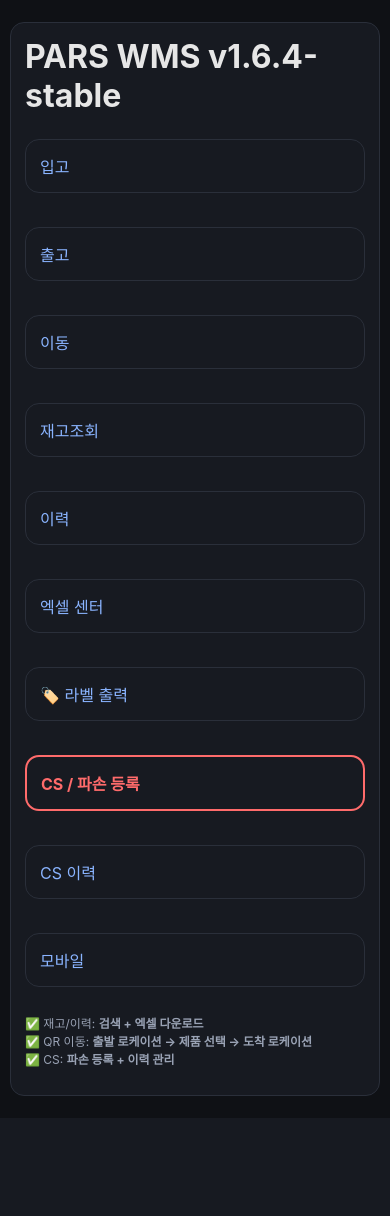
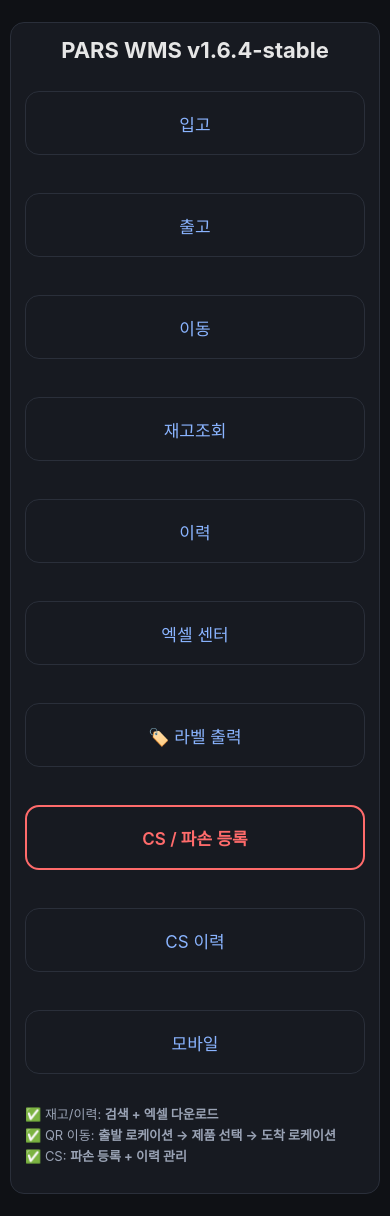
Before and after one commit to dlahtp44-prog/pars-001, a FastAPI app: page / in a window 390 px wide. Before the commit the page ends 1096 px from the top, so only its background shows below. Run offline with FastAPI, Linux system fonts and the light colour scheme.

Commit message:
Update index.html

```diff
--- a/app/templates/index.html
+++ b/app/templates/index.html
@@ -5,7 +5,71 @@
   <meta name="viewport" content="width=device-width, initial-scale=1"/>
   <link rel="stylesheet" href="/static/app.css"/>
   <title>PARS WMS</title>
+
+  <style>
+    /* =========================
+       기본 레이아웃 보강
+    ========================= */
+    .menu-grid {
+      display: grid;
+      grid-template-columns: repeat(2, 1fr);
+      gap: 12px;
+      margin-top: 16px;
+    }
+
+    .menu-grid .card {
+      text-align: center;
+      font-size: 15px;
+      padding: 14px 16px;
+      border-radius: 14px;
+    }
+
+    h1 {
+      margin-bottom: 10px;
+    }
+
+    /* =========================
+       📱 모바일 최적화
+    ========================= */
+    @media (max-width: 768px) {
+
+      h1 {
+        font-size: 22px;
+        text-align: center;
+      }
+
+      /* 메뉴를 1열로 */
+      .menu-grid {
+        grid-template-columns: 1fr;
+        gap: 14px;
+      }
+
+      /* 카드 터치 영역 확대 */
+      .menu-grid .card {
+        font-size: 17px;
+        padding: 18px 20px;
+        min-height: 64px;
+        display: flex;
+        align-items: center;
+        justify-content: center;
+      }
+
+      /* 강조 버튼 더 잘 보이게 */
+      .menu-grid .highlight {
+        border-width: 2px;
+        font-weight: 600;
+      }
+
+      /* 하단 설명 가독성 */
+      .small {
+        font-size: 13px;
+        line-height: 1.6;
+        margin-top: 18px;
+      }
+    }
+  </style>
 </head>
+
 <body>
 
 <div class="container">
@@ -21,7 +85,7 @@
       <a class="card" href="/page/history">이력</a>
       <a class="card" href="/page/excel">엑셀 센터</a>
 
-  <!-- ✅ 라벨 출력 버튼 -->
+      <!-- ✅ 라벨 출력 -->
       <a class="card" href="/page/labels">
         🏷️ 라벨 출력
       </a>
@@ -34,10 +98,11 @@
         CS 이력
       </a>
 
-  <a class="card" href="/m">모바일</a>
+      <a class="card" href="/m">
+        모바일
+      </a>
 
     </div>
-
 
     <p class="small">
       ✅ 재고/이력: <b>검색 + 엑셀 다운로드</b><br/>
```
Lines whose indentation alone changed are shown as unchanged.
